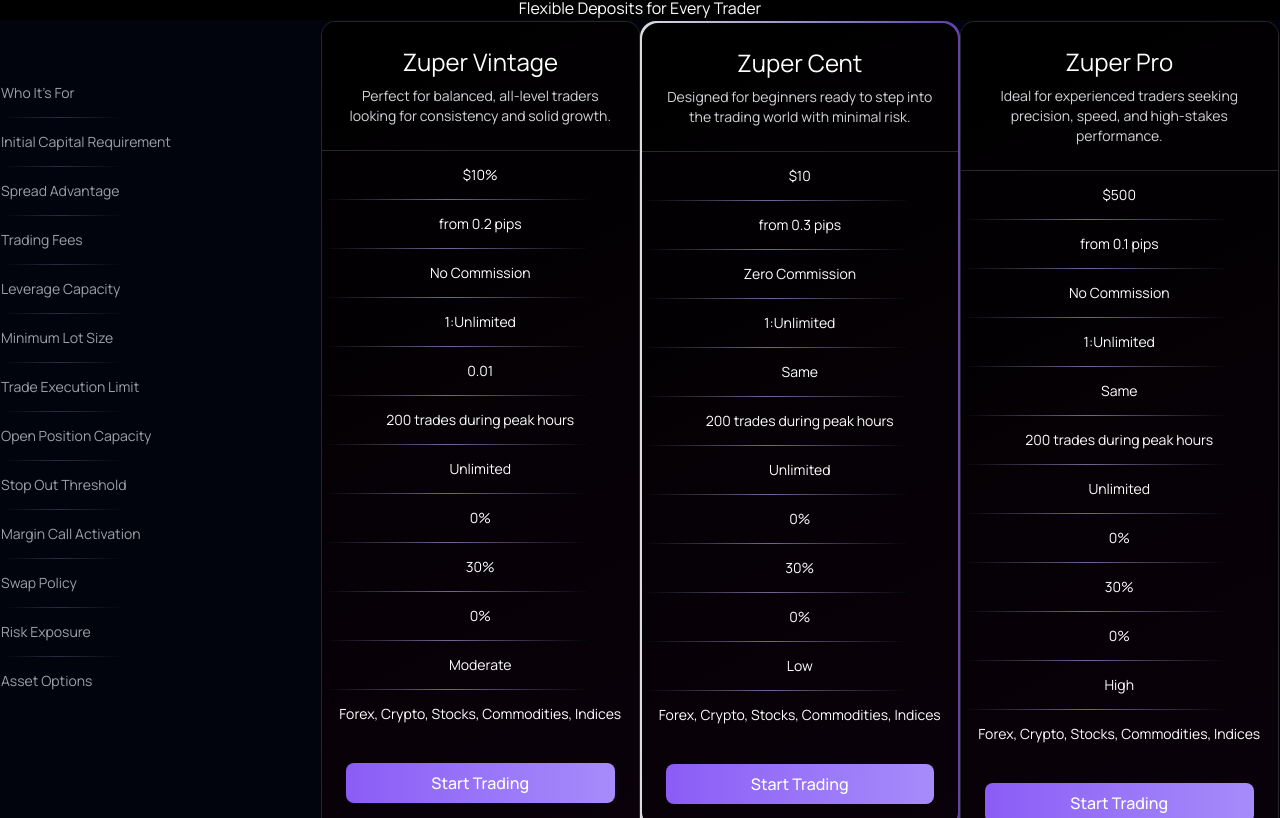
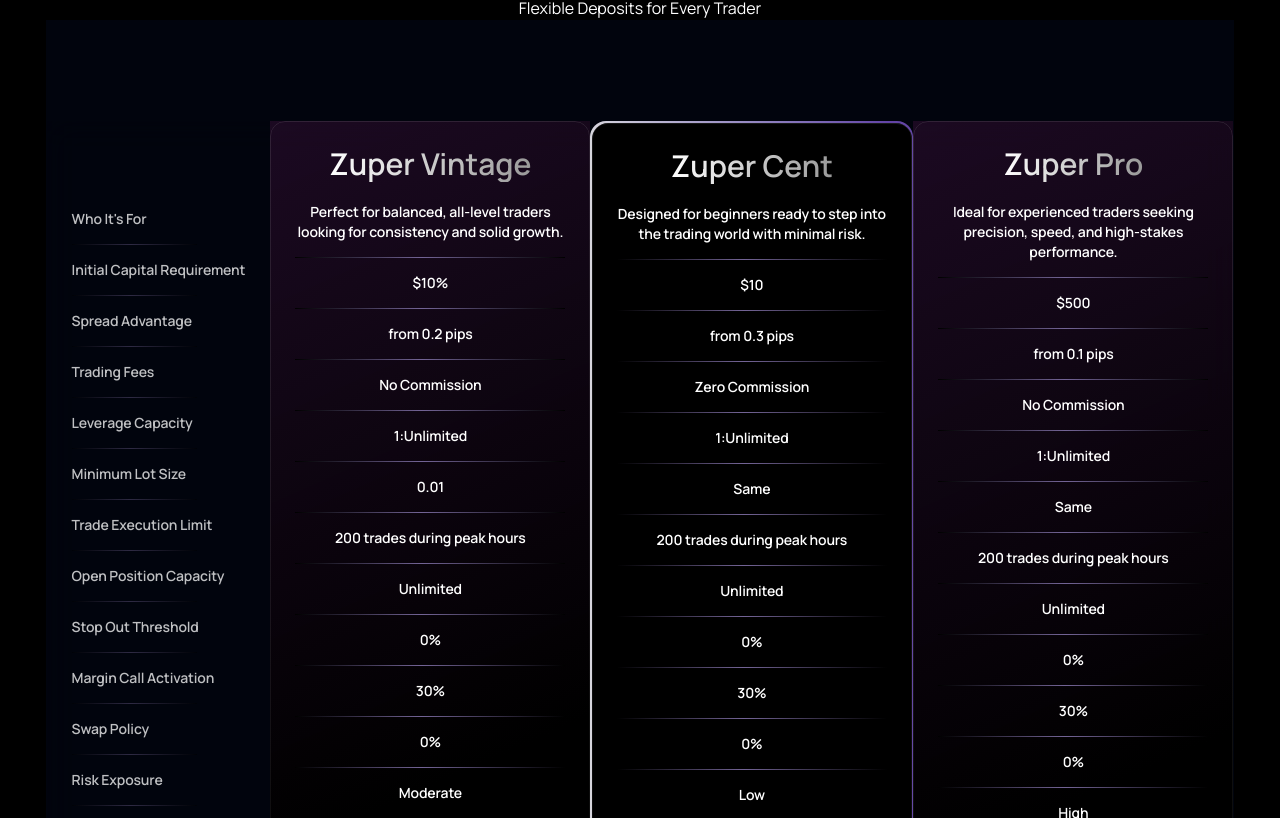
Before and after one commit to deepikabajaj31/Zuperior, a Next.js app: page / in a window 1280 px wide. Shown: the part 2022-2840 px from the top of the page. Built offline with nearby package versions, Linux system fonts and the light colour scheme.

Commit message:
final pricing and packages

```diff
--- a/src/components/Packages.tsx
+++ b/src/components/Packages.tsx
@@ -63,7 +63,7 @@
 ]
 
 const rowTitles = [
-  "Who It’s For",
+    "Who It's For",
     "Initial Capital Requirement",
     "Spread Advantage",
     "Trading Fees",
@@ -81,122 +81,76 @@
 const Packages: React.FC = () => {
     return (
         <section
-      className="
-        relative
-        flex
-        flex-col
-        items-center
-        justify-center
-        overflow-hidden
-        box-border
-        border
-        border-transparent
-        antialiased
-        text-white
-        font-manrope
-        fill-white
-      "
+            className="relative flex flex-none flex-col flex-nowrap items-center justify-center overflow-hidden box-border border border-transparent antialiased text-white font-manrope fill-white"
             style={{
                 background: '#01040d',
                 color: 'rgb(255 255 255)',
                 fontFamily: '"Manrope", "Manrope Fallback"',
                 WebkitTapHighlightColor: 'transparent',
                 WebkitTextSizeAdjust: '100%',
-        tabSize: 4
+                tabSize: 4,
             }}
         >
-      <div className="max-w-7xl mx-auto grid grid-cols-4">
-        {/* Left column: feature titles */}
-        <div>
+            <div className="items-center mt-25 mb-50 flex flex-none flex-col flex-nowrap gap-6 h-min justify-center overflow-visible relative w-min p-0">
+                <div className="items-start grid gap-2.5 auto-rows-min grid-cols-[repeat(2,minmax(200px,1fr))] grid-rows-[repeat(2,min-content)] items-center self-stretch backdrop-blur-[15px] md:flex flex-none flex-row flex-nowrap md:gap-0 h-min justify-center overflow-hidden relative w-auto p-0">
+                    {/* Left labels */}
+                    <div className="w-full justify-self-start md:justify-self-[unset] items-center flex flex-none flex-row flex-nowrap h-min justify-center overflow-hidden relative md:w-min p-0 rounded-[15px]">
+                        <div className="items-start flex flex-none flex-col flex-nowrap gap-[15px] p-0 h-min overflow-hidden relative w-min md:p-[25px]">
                             <div className="h-12 flex items-center text-sm text-zinc-400" />
                             {rowTitles.map((title) => (
                                 <React.Fragment key={title}>
-              <div className="h-12 flex items-center text-sm text-zinc-400">
+                                    <div className="text-xs md:text-sm text-left font-semibold leading-5 tracking-[-0.01em] text-[hsla(0,0%,100%,0.75)] whitespace-nowrap">
                                         {title}
                                     </div>
-              <div
-                className="
-                  last:opacity-0
-                  bg-[linear-gradient(270deg,#000000_0%,rgba(115,100,150,1)_53%,rgb(0,0,0)_100%)]
-                  flex-none
-                  h-px
-                  opacity-40
-                  overflow-hidden
-                  relative
-                  w-[125px]
-                "
-              />
+                                    <div className="last:opacity-0 bg-[linear-gradient(270deg,#000000_0%,rgba(115,100,150,1)_53%,rgb(0,0,0)_100%)] flex-none h-px opacity-40 overflow-hidden relative w-[125px]" />
                                 </React.Fragment>
                             ))}
                         </div>
 
-        {/* Plan columns */}
+                    </div>
+
+                    {/* Plan cards */}
                     {plans.map((plan) => {
                         const content = (
-            <>
-              {/* card content */}
-              <div
-                className="relative flex flex-col bg-[linear-gradient(154deg,_#000000_0%,_rgb(13,2,13)_129%)]"
-              >
-                {/* header */}
-                <div className="text-center py-6 px-4">
-                  <h3 className="text-2xl">{plan.name}</h3>
-                  <p className="mt-2 text-sm text-zinc-300">{plan.description}</p>
+                            <div className={plan.shiny ? "bg-black" : "bg-[linear-gradient(156deg,_rgba(56,_17,_56,_0.49)_0%,_rgb(0,_0,_0)_72%)]"}>
+                                <div className="items-center flex flex-none flex-col flex-nowrap gap-5 h-min justify-center overflow-hidden relative w-min z-[3] p-4 md:p-[25px] rounded-[15px]">
+                                    <div className="items-center flex flex-none flex-col flex-nowrap gap-0 justify-center overflow-hidden relative p-0">
+                                        <p className="text-center md:whitespace-nowrap text-3xl font-semibold bg-[linear-gradient(90deg,rgb(255,255,255)_0%,rgba(158,158,158,0.97)_100%)] bg-clip-text text-transparent">
+                                            {plan.name}
+                                        </p>
                                     </div>
-                <div className="border-t border-zinc-800" />
-
-                {/* feature rows */}
-                <div className="flex-1">
+                                    <div className="text-white items-center flex flex-none flex-col flex-nowrap gap-[15px] h-min justify-center overflow-hidden relative w-min p-0">
+                                        <div className="text-xs md:text-sm font-semibold leading-5 tracking-[-0.01em] text-center">
+                                            {plan.description}
+                                        </div>
+                                        <div className="last:opacity-0 bg-[linear-gradient(270deg,#000000_0%,rgba(115,100,150,1)_53%,rgb(0,0,0)_100%)] flex-none h-px overflow-hidden relative w-[166px] md:w-[270px]" />
                                         {plan.features.map((feat, idx) => (
                                             <React.Fragment key={idx}>
-                      <div className="h-12 flex items-center justify-center text-sm">
+                                                <div className="text-xs md:text-sm font-semibold leading-5 tracking-[-0.01em] text-center">
                                                     {feat}
                                                 </div>
-                      <div
-                        className="
-                          last:opacity-0
-                          bg-[linear-gradient(270deg,#000000_0%,rgba(115,100,150,1)_53%,rgb(0,0,0)_100%)]
-                          flex-none
-                          h-px
-                          overflow-hidden
-                          relative
-                          w-[166px]
-                          md:w-[270px]
-                        "
-                      />
+                                                <div className="last:opacity-0 bg-[linear-gradient(270deg,#000000_0%,rgba(115,100,150,1)_53%,rgb(0,0,0)_100%)] flex-none h-px overflow-hidden relative w-[166px] md:w-[270px]" />
                                             </React.Fragment>
                                         ))}
                                     </div>
-
-                {/* CTA button */}
+                                    <div className="flex-none opacity-40 overflow-visible absolute z-10 rounded-[15px] inset-0 w-full h-full box-border pointer-events-none left-0 top-0 border border-white/50" style={{ mask: 'linear-gradient(180deg, rgba(0, 0, 0, .5) 0%, rgba(0, 0, 0, .25) 100%)' }} />
+                                </div>
                                 <div className="p-6">
-                  <button
-                    className="
-                      w-full py-2
-                      bg-gradient-to-r from-[#8b5cf6] to-[#a78bfa]
-                      text-white font-medium rounded-md
-                    "
-                  >
+                                    <button className="w-full py-2 bg-gradient-to-r from-[#8b5cf6] to-[#a78bfa] text-white font-medium rounded-[15px]">
                                         Start Trading
                                     </button>
                                 </div>
                             </div>
-            </>
                         )
-
                         return plan.shiny ? (
                             <ShinyWrapper key={plan.name} className="">
                                 {content}
                             </ShinyWrapper>
-          ):(
-        <div
-        key={plan.name}
-        className="relative flex flex-col overflow-hidden rounded-xl border border-zinc-800 bg-[linear-gradient(156deg,_rgba(56,17,56,0.49),_black_72%)]"
-      >
-        {content}
-      </div>
+                        ) : (
+                            <div key={plan.name}>{content}</div>
                         )
                     })}
+                </div>
             </div>
         </section>
     )
```
Lines whose indentation alone changed are shown as unchanged.
